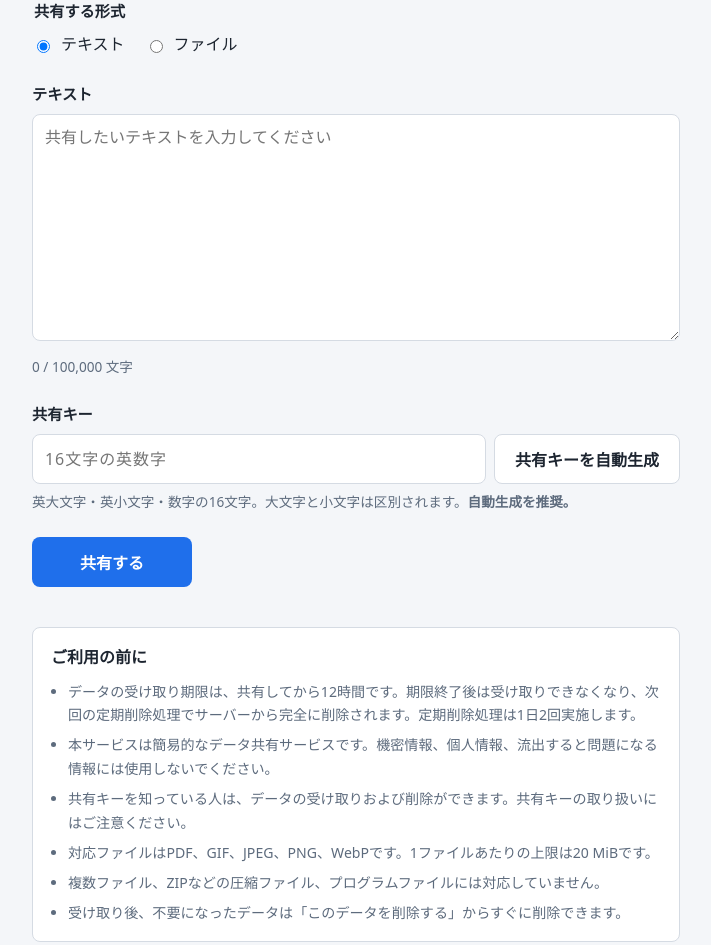
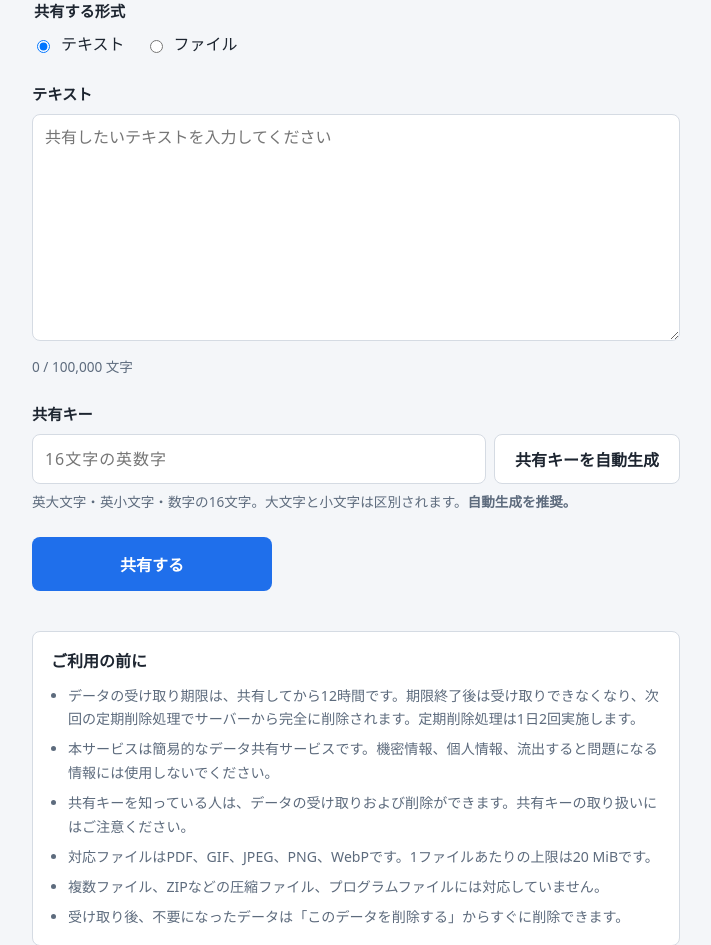
Before and after one commit to makoto-250/easy-sharing, a Flask app: page / in a window 1280 px wide. Shown: the part 193-1138 px from the top of the page, without its empty margins (284-995 px from the left). Run offline with Flask 3, Linux system fonts and the light colour scheme; parts of the project's set-up code (start-up, migrations or seed data) failed here and were passed over.

Commit message:
PC幅のボタンが小さすぎたので大きくする
min-width を 160px から 240px、左右の padding を 20px から 32px へ。
.actions 内の副ボタンも同じ幅に揃えた。全ボタンが 240px で並び、
コンテナ内幅 648px に対して約37%の大きさになる。

Co-Authored-By: Claude Opus 5 <noreply@anthropic.com>

```diff
--- a/static/style.css
+++ b/static/style.css
@@ -391,9 +391,11 @@ textarea:focus-visible,
   /* PC では全幅に広げず、文言に応じた幅にする。
      スマートフォン幅では押しやすさを優先して全幅のまま。 */
   .btn-primary,
-  .btn-danger {
+  .btn-danger,
+  .actions .btn {
     width: auto;
-    min-width: 160px;
+    min-width: 240px;
+    padding: 14px 32px;
   }
 
   .actions {
@@ -401,7 +403,6 @@ textarea:focus-visible,
   }
 
   .actions .btn {
-    width: auto;
     flex: 0 0 auto;
   }
 }
```
